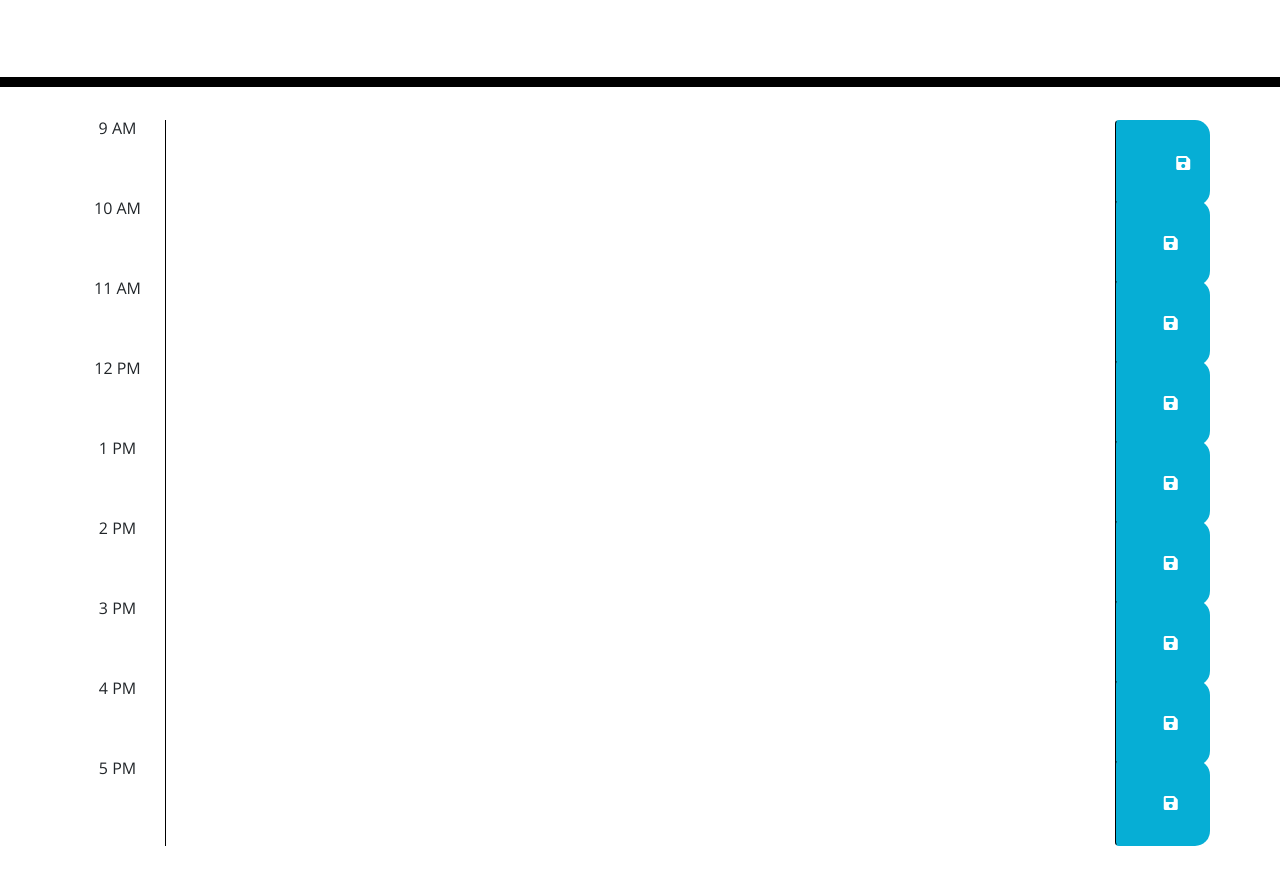
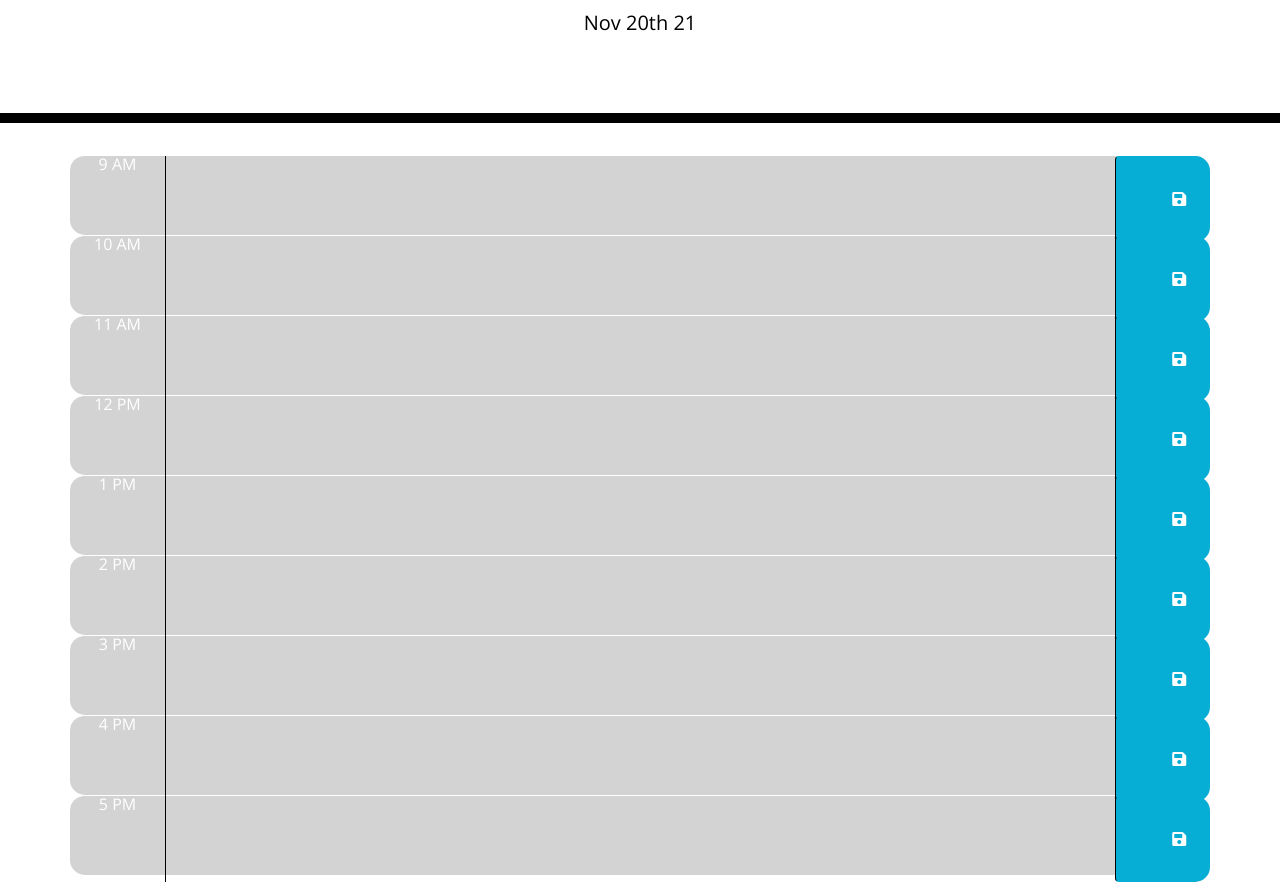
Before and after one commit to mariovillaquiran/Work-Day-Scheduler, a plain HTML site: page index.html in a window 1280 px wide. Shown: the part 181-1063 px from the top of the page. Before the commit the page ends 1027 px from the top, so only its background shows below. Drawn offline with nearby package versions, Linux system fonts and the light colour scheme.

Commit message:
updated JS

```diff
--- a/Assets/script.js
+++ b/Assets/script.js
@@ -2,26 +2,32 @@ $(document).ready(function(){
     $(".saveBtn").on("click", function(){
 var value = $(this).siblings(".description").val()
 var time = $(this).parent().attr("id")
-localStorage.setItem(value,time)
+localStorage.setItem(time,value)
     })
     function hourupdater (){
         var currenthour = moment().hours()
         $(".time-block").each(function(){
             var hourblock = parseInt($(this).attr("id").split("-")[1])
+
+        if (hourblock < currenthour) {
+            $(this).addClass("past")
+        } else if (hourblock === currenthour) {
+            $(this).removeClass("past")
+            $(this).addClass("present")
+        }
+
+        else {
+            $(this).removeClass("past")
+            $(this).removeClass("present")
+            $(this).addClass("future")
+
+        }
         })
     }
+    hourupdater()
+    var interval = setInterval(hourupdater, 30000)
+  // add line 30 for each hour
+    $("#hour-9 .description").val(localStorage.getItem("hour-9"))
+    $("#currentDay").text(moment().format("MMM Do YY"))
+
 })
-
-//add if else statement to compare the current hour with the hour block to add a class from css or remove class from css
-function time() {
-    if (currenthour.textContent = time) {
-        setAttribute("present")
-     }
-     if (currenthour.textContent <= time) {
-        setAttribute("future")
-    }
-
-    if (currenthour.textContent >= time) {
-        setAttribute("past")
-    }
-}
--- a/index.html
+++ b/index.html
@@ -1,23 +1,14 @@
 <!DOCTYPE html>
 <html lang="en">
+
 <head>
   <meta charset="UTF-8" />
   <meta name="viewport" content="width=device-width, initial-scale=1.0" />
   <meta http-equiv="X-UA-Compatible" content="ie=edge" />
-    <link
-      rel="stylesheet"
-      href="https://stackpath.bootstrapcdn.com/bootstrap/4.3.1/css/bootstrap.min.css"
-    />
-    <link
-      rel="stylesheet"
-      href="https://use.fontawesome.com/releases/v5.8.1/css/all.css"
-      integrity="sha384-50oBUHEmvpQ+1lW4y57PTFmhCaXp0ML5d60M1M7uH2+nqUivzIebhndOJK28anvf"
-      crossorigin="anonymous"
-    />
-    <link
-      href="https://fonts.googleapis.com/css?family=Open+Sans&display=swap"
-      rel="stylesheet"
-    />
+  <link rel="stylesheet" href="https://stackpath.bootstrapcdn.com/bootstrap/4.3.1/css/bootstrap.min.css" />
+  <link rel="stylesheet" href="https://use.fontawesome.com/releases/v5.8.1/css/all.css"
+    integrity="sha384-50oBUHEmvpQ+1lW4y57PTFmhCaXp0ML5d60M1M7uH2+nqUivzIebhndOJK28anvf" crossorigin="anonymous" />
+  <link href="https://fonts.googleapis.com/css?family=Open+Sans&display=swap" rel="stylesheet" />
   <link rel="stylesheet" href="./Assets/style.css" />
   <title>Work Day Scheduler</title>
 </head>
@@ -28,75 +19,75 @@
     <p class="lead">A simple calendar app for scheduling your work day</p>
     <p id="currentDay" class="lead"></p>
   </header>
+  <!-- TIMEBLOCKS -->
   <div class="container">
-      <!-- TIMEBLOCKS -->
     <!-- 9 am -->
-      <div id="hour-9" class="row">
-        <div class="col-md-1 time-block">9 AM</div>
+    <div id="hour-9" class="row time-block">
+      <div class="col-md-1">9 AM</div>
       <textarea class="col-md-10 description"></textarea>
       <button class="btn col-md-1 saveBtn">
         <i class="fas fa-save"></i>
       </button>
     </div>
     <!-- 10 am -->
-<div id="hour-10" class="row">
-  <div class="col-md-1 time-block">10 AM</div>
+    <div id="hour-10" class="row time-block">
+      <div class="col-md-1 ">10 AM</div>
       <textarea class="col-md-10 description"></textarea>
       <button class="btn col-md-1 saveBtn">
         <i class="fas fa-save"></i>
       </button>
     </div>
     <!-- 11 am -->
-<div id="hour-11" class="row">
-  <div class="col-md-1 time-block">11 AM</div>
+    <div id="hour-11" class="row time-block">
+      <div class="col-md-1 ">11 AM</div>
       <textarea class="col-md-10 description"></textarea>
       <button class="btn col-md-1 saveBtn">
         <i class="fas fa-save"></i>
       </button>
     </div>
     <!-- 12 pm -->
-<div id="hour-12" class="row">
-  <div class="col-md-1 time-block">12 PM</div>
+    <div id="hour-12" class="row time-block">
+      <div class="col-md-1 ">12 PM</div>
       <textarea class="col-md-10 description"></textarea>
       <button class="btn col-md-1 saveBtn">
         <i class="fas fa-save"></i>
       </button>
     </div>
     <!-- 1 pm  -->
-<div id="hour-1" class="row">
-  <div class="col-md-1 time-block">1 PM</div>
+    <div id="hour-13" class="row time-block">
+      <div class="col-md-1 ">1 PM</div>
       <textarea class="col-md-10 description"></textarea>
       <button class="btn col-md-1 saveBtn">
         <i class="fas fa-save"></i>
       </button>
     </div>
     <!-- 2 pm  -->
-<div id="hour-2" class="row">
-  <div class="col-md-1 time-block">2 PM</div>
+    <div id="hour-14" class="row time-block">
+      <div class="col-md-1 ">2 PM</div>
       <textarea class="col-md-10 description"></textarea>
       <button class="btn col-md-1 saveBtn">
         <i class="fas fa-save"></i>
       </button>
     </div>
     <!-- 3 pm  -->
-<div id="hour-3" class="row">
-  <div class="col-md-1 time-block">3 PM</div>
+    <div id="hour-15" class="row time-block">
+      <div class="col-md-1 ">3 PM</div>
       <textarea class="col-md-10 description"></textarea>
       <button class="btn col-md-1 saveBtn">
         <i class="fas fa-save"></i>
       </button>
     </div>
     <!-- 4 pm  -->
-<div id="hour-4" class="row">
-  <div class="col-md-1 time-block">4 PM</div>
+    <div id="hour-16" class="row time-block">
+      <div class="col-md-1 ">4 PM</div>
       <textarea class="col-md-10 description"></textarea>
       <button class="btn col-md-1 saveBtn">
         <i class="fas fa-save"></i>
       </button>
     </div>
     <!-- 5 pm  -->
-<div id="hour-17" class="row">
-  <div class="col-md-1 time-block">5 PM</div>
+    <div id="hour-17" class="row time-block">
+      <div class="col-md-1 ">5 PM</div>
       <textarea class="col-md-10 description"></textarea>
       <button class="btn col-md-1 saveBtn">
         <i class="fas fa-save"></i>
@@ -107,5 +98,7 @@
 
   <script src="https://code.jquery.com/jquery-3.4.1.min.js"></script>
   <script src="https://cdnjs.cloudflare.com/ajax/libs/moment.js/2.24.0/moment.min.js"></script>
+  <script src="./Assets/script.js"></script>
 </body>
+
 </html>
```
Lines whose indentation alone changed are shown as unchanged.
